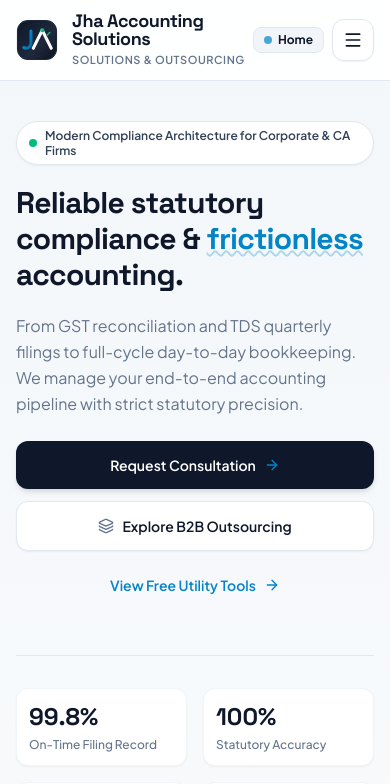
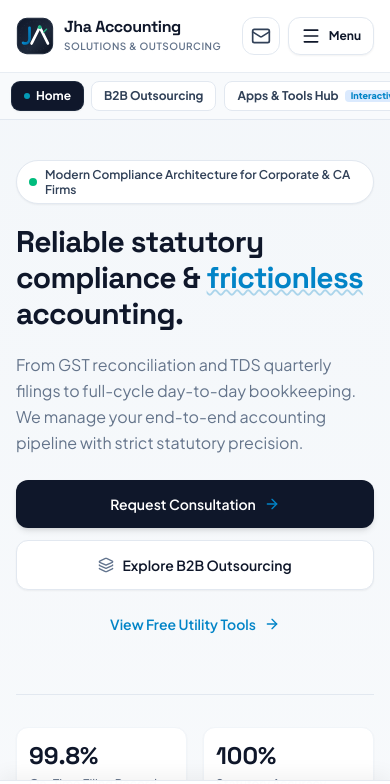
Before and after one commit to abu1020/jhacountingsolutions, a React (Vite) app: page / in a window 390 px wide. Shown: the top 784 px of the page. Built offline with nearby package versions, Linux system fonts and the light colour scheme.

Commit message:
feat: rebrand to JHA Accounting Solutions
- Update project metadata and version
- Implement icon-driven navigation system
- Add Vercel deployment configuration
- Optimize build environment and resolution paths

```diff
--- a/package.json
+++ b/package.json
@@ -1,7 +1,7 @@
 {
-  "name": "react-example",
+  "name": "jha-accounting-solutions",
   "private": true,
-  "version": "0.0.0",
+  "version": "0.1.0",
   "type": "module",
   "scripts": {
     "dev": "vite --port=3000 --host=0.0.0.0",
@@ -27,7 +27,6 @@
     "@types/react": "^19.3.0",
     "@types/react-dom": "^19.3.0",
     "autoprefixer": "^10.4.21",
-    "esbuild": "^0.25.0",
     "tailwindcss": "^4.3.3",
     "tsx": "^4.21.0",
     "typescript": "^7.0.2",
--- a/src/App.tsx
+++ b/src/App.tsx
@@ -36,7 +36,10 @@ import {
   FolderLock,
   TrendingDown,
   Percent,
-  Play
+  Play,
+  Home,
+  Users,
+  Cpu
 } from 'lucide-react';
 
 // =========================================================================
@@ -71,13 +74,13 @@ const APP_CONFIG = {
     operatingHours: "Monday – Saturday : 09:30 AM – 07:00 PM IST"
   },
   navigation: [
-    { id: 'home', label: 'Home' },
-    { id: 'outsourcing', label: 'B2B Outsourcing' },
-    { id: 'tools', label: 'Apps & Tools Hub', badge: 'Interactive' },
-    { id: 'blog', label: 'Accounting Blog' },
-    { id: 'analytics', label: 'Analytics Dashboard' },
-    { id: 'social', label: 'Social Hub' },
-    { id: 'contact', label: 'Contact' }
+    { id: 'home', label: 'Home', iconName: 'home' },
+    { id: 'outsourcing', label: 'B2B Outsourcing', iconName: 'layers' },
+    { id: 'tools', label: 'Apps & Tools Hub', badge: 'Interactive', iconName: 'cpu' },
+    { id: 'blog', label: 'Accounting Blog', iconName: 'book-open' },
+    { id: 'analytics', label: 'Analytics Dashboard', iconName: 'bar-chart' },
+    { id: 'social', label: 'Social Hub', iconName: 'share' },
+    { id: 'contact', label: 'Contact', iconName: 'mail' }
   ],
   services: [
     {
@@ -369,6 +372,27 @@ export default function App() {
     }
   };
 
+  const renderNavIcon = (iconName?: string) => {
+    switch (iconName) {
+      case 'home':
+        return <Home className="w-5 h-5 shrink-0" />;
+      case 'layers':
+        return <Layers className="w-5 h-5 shrink-0" />;
+      case 'cpu':
+        return <Cpu className="w-5 h-5 shrink-0" />;
+      case 'book-open':
+        return <BookOpen className="w-5 h-5 shrink-0" />;
+      case 'bar-chart':
+        return <BarChart3 className="w-5 h-5 shrink-0" />;
+      case 'share':
+        return <Share2 className="w-5 h-5 shrink-0" />;
+      case 'mail':
+        return <Mail className="w-5 h-5 shrink-0" />;
+      default:
+        return <Layers className="w-5 h-5 shrink-0" />;
+    }
+  };
+
   // Blog articles database
   const blogPosts: BlogPost[] = [
     {
@@ -561,16 +585,17 @@ Furthermore, under Section 206AA, failure to furnish a valid PAN mandates tax de
       )}
 
       {/* 2. HEADER & NAVIGATION */}
-      <header className="sticky top-0 z-50 bg-white/85 backdrop-blur-md border-b border-brand-subtle transition-all duration-200">
-        <div className="max-w-7xl mx-auto px-4 sm:px-6 lg:px-8 h-20 flex items-center justify-between">
-
-          <button onClick={() => setActiveTab('home')} className="flex items-center gap-3.5 group focus:outline-none text-left">
-            <BrandLogo size={42} />
-            <div>
-              <span className="font-display font-bold text-lg sm:text-xl tracking-tight text-brand-slate block leading-none group-hover:text-brand-accent transition-colors">
-                {APP_CONFIG.branding.name}
+      <header className="sticky top-0 z-50 bg-white/90 backdrop-blur-md border-b border-brand-subtle transition-all duration-200">
+        <div className="max-w-7xl mx-auto px-4 sm:px-6 lg:px-8 h-18 sm:h-20 flex items-center justify-between">
+
+          {/* Brand Identity / Logo */}
+          <button onClick={() => setActiveTab('home')} className="flex items-center gap-2.5 sm:gap-3.5 group focus:outline-none text-left">
+            <BrandLogo size={38} />
+            <div className="flex flex-col">
+              <span className="font-display font-extrabold text-base sm:text-xl tracking-tight text-brand-slate leading-none group-hover:text-brand-accent transition-colors">
+                Jha Accounting
               </span>
-              <span className="text-[11px] font-semibold text-brand-muted tracking-wider uppercase block mt-1">
+              <span className="text-[10px] sm:text-[11px] font-semibold text-brand-muted tracking-wider uppercase mt-1">
                 Solutions &amp; Outsourcing
               </span>
             </div>
@@ -601,35 +626,111 @@ Furthermore, under Section 206AA, failure to furnish a valid PAN mandates tax de
           <div className="flex items-center gap-2 sm:gap-3">
             <button
               onClick={() => setActiveTab('contact')}
-              className="hidden sm:inline-flex items-center gap-2 bg-brand-slate hover:bg-brand-accent text-white px-5 py-2.5 rounded-lg text-sm font-semibold transition-all shadow-sm active:scale-95"
+              className="hidden sm:inline-flex items-center gap-2 bg-brand-slate hover:bg-brand-accent text-white px-5 py-2.5 rounded-xl text-sm font-semibold transition-all shadow-sm active:scale-95"
             >
               <span>Get in Touch</span>
               <ArrowRight className="w-4 h-4" />
             </button>
 
-            {/* Mobile Current Active Tab Indicator Badge */}
-            <div className="lg:hidden flex items-center gap-1.5 px-2.5 py-1 rounded-lg bg-slate-100 border border-slate-200 text-brand-slate text-xs font-bold">
-              <span className="w-2 h-2 rounded-full bg-brand-accent animate-pulse"></span>
-              <span className="truncate max-w-[110px] sm:max-w-none">
-                {APP_CONFIG.navigation.find(n => n.id === activeTab)?.label || 'Menu'}
+            {/* Mobile Direct Inquire Quick Button */}
+            <button
+              onClick={() => setActiveTab('contact')}
+              className="sm:hidden p-2 text-slate-700 hover:text-brand-accent hover:bg-slate-100 rounded-xl border border-slate-200 transition-colors"
+              aria-label="Direct Contact"
+              title="Contact Us"
+            >
+              <Mail className="w-5 h-5" />
+            </button>
+
+            {/* Redesigned Mobile Menu Toggle Button */}
+            <button
+              onClick={() => setMobileMenuOpen(true)}
+              className="lg:hidden flex items-center gap-2 px-3 py-2 text-brand-slate hover:bg-slate-100 rounded-xl border border-slate-200 bg-white shadow-xs focus:outline-none transition-all active:scale-95"
+              aria-label="Open navigation menu"
+            >
+              <Menu className="w-5 h-5 text-brand-slate" />
+              <span className="text-xs font-bold text-brand-slate">Menu</span>
+            </button>
+          </div>
+        </div>
+
+        {/* Mobile Quick-Swipe Navigation Strip (Right below the header) */}
+        <div className="lg:hidden border-t border-slate-200/70 bg-slate-50/95 backdrop-blur-xs px-3 py-2 overflow-x-auto scrollbar-none flex items-center gap-2">
+          {APP_CONFIG.navigation.map((item) => {
+            const isSelected = activeTab === item.id;
+            return (
+              <button
+                key={item.id}
+                onClick={() => setActiveTab(item.id as any)}
+                className={`shrink-0 flex items-center gap-1.5 px-3 py-1.5 rounded-lg text-xs font-bold transition-all ${
+                  isSelected
+                    ? 'bg-slate-900 text-white shadow-sm ring-1 ring-slate-800'
+                    : 'bg-white border border-slate-200 text-slate-700 hover:text-slate-900 hover:bg-slate-100'
+                }`}
+              >
+                {isSelected && <span className="w-1.5 h-1.5 rounded-full bg-cyan-400 animate-pulse"></span>}
+                <span className="whitespace-nowrap">{item.label}</span>
+                {item.badge && (
+                  <span className={`text-[9px] px-1.5 py-0.2 rounded font-extrabold ${isSelected ? 'bg-cyan-500/20 text-cyan-300' : 'bg-blue-100 text-brand-accent'}`}>
+                    {item.badge}
                   </span>
-            </div>
-
-            <button
-              onClick={() => setMobileMenuOpen(!mobileMenuOpen)}
-              className="lg:hidden p-2.5 text-brand-slate hover:bg-slate-100 rounded-xl border border-slate-200 bg-white shadow-xs focus:outline-none"
-              aria-label="Toggle navigation menu"
-            >
-              {mobileMenuOpen ? <X className="w-5 h-5 text-brand-slate" /> : <Menu className="w-5 h-5 text-brand-slate" />}
-            </button>
-          </div>
-        </div>
-
-        {/* Mobile menu (Dynamically Rendered from APP_CONFIG) */}
+                )}
+              </button>
+            );
+          })}
+        </div>
+
+        {/* Redesigned Mobile Slide-Over Drawer with Backdrop */}
         {mobileMenuOpen && (
-          <div className="lg:hidden border-b border-brand-subtle bg-white px-4 pt-3 pb-6 space-y-1.5 shadow-xl animate-in slide-in-from-top duration-200">
-            <div className="text-[11px] font-bold uppercase tracking-wider text-slate-400 px-3 pb-1">
-              Navigation Menu
+          <div className="fixed inset-0 z-50 lg:hidden">
+            {/* Backdrop overlay */}
+            <div
+              className="fixed inset-0 bg-slate-950/70 backdrop-blur-xs transition-opacity"
+              onClick={() => setMobileMenuOpen(false)}
+            />
+
+            {/* Slide-over panel */}
+            <div className="fixed inset-y-0 right-0 max-w-xs sm:max-w-sm w-full bg-white shadow-2xl flex flex-col z-10 animate-in slide-in-from-right duration-200">
+              {/* Drawer Header */}
+              <div className="p-4 sm:p-5 border-b border-slate-100 flex items-center justify-between bg-slate-50">
+                <div className="flex items-center gap-3">
+                  <BrandLogo size={36} />
+                  <div>
+                    <div className="font-display font-bold text-sm text-brand-slate leading-tight">
+                      {APP_CONFIG.branding.name}
+                    </div>
+                    <div className="text-[10px] uppercase font-bold text-brand-accent tracking-wider">
+                      Navigation &amp; Portals
+                    </div>
+                  </div>
+                </div>
+                <button
+                  onClick={() => setMobileMenuOpen(false)}
+                  className="p-2 rounded-xl text-slate-500 hover:text-slate-800 hover:bg-slate-200 transition-colors"
+                  aria-label="Close menu"
+                >
+                  <X className="w-5 h-5" />
+                </button>
+              </div>
+
+              {/* Drawer Navigation Links */}
+              <div className="flex-1 overflow-y-auto p-4 space-y-2">
+                {/* Active View Status Indicator Card */}
+                <div className="bg-slate-900 text-white p-3.5 rounded-xl flex items-center justify-between shadow-sm">
+                  <div className="flex items-center gap-2.5">
+                    <span className="w-2.5 h-2.5 rounded-full bg-cyan-400 animate-pulse shrink-0"></span>
+                    <div>
+                      <div className="text-[10px] font-bold uppercase tracking-wider text-slate-400">Current View</div>
+                      <div className="text-sm font-bold text-white">
+                        {APP_CONFIG.navigation.find(n => n.id === activeTab)?.label || 'Overview'}
+                      </div>
+                    </div>
+                  </div>
+                  <span className="text-[10px] font-bold bg-cyan-500/20 text-cyan-300 px-2 py-0.5 rounded">Active</span>
+                </div>
+
+                <div className="text-[10px] font-bold uppercase tracking-wider text-slate-400 px-2 pt-2 pb-1">
+                  All Portals &amp; Modules
                 </div>
                 {APP_CONFIG.navigation.map((item) => {
                   const isSelected = activeTab === item.id;
@@ -640,15 +741,17 @@ Furthermore, under Section 206AA, failure to furnish a valid PAN mandates tax de
                         setActiveTab(item.id as any);
                         setMobileMenuOpen(false);
                       }}
-                  className={`w-full text-left px-4 py-3 rounded-xl text-sm font-semibold flex items-center justify-between transition-all ${
+                      className={`w-full text-left px-3.5 py-3 rounded-xl text-sm font-semibold flex items-center justify-between transition-all ${
                         isSelected
-                      ? 'bg-brand-slate text-white shadow-md ring-2 ring-brand-slate'
-                      : 'text-brand-slate hover:bg-slate-50 border border-transparent hover:border-slate-200'
+                          ? 'bg-slate-900 text-white shadow-md ring-1 ring-slate-800'
+                          : 'text-slate-700 hover:bg-slate-50 hover:text-brand-slate border border-slate-100'
                       }`}
                     >
-                  <div className="flex items-center gap-2.5">
-                    <span className={`w-2 h-2 rounded-full ${isSelected ? 'bg-brand-accent' : 'bg-slate-300'}`}></span>
-                    <span className={isSelected ? 'text-white font-bold' : 'text-slate-800'}>
+                      <div className="flex items-center gap-3">
+                        <span className={isSelected ? 'text-brand-accent' : 'text-slate-400'}>
+                          {renderNavIcon(item.iconName)}
+                        </span>
+                        <span className={isSelected ? 'font-bold text-white' : 'font-medium'}>
                           {item.label}
                         </span>
                       </div>
@@ -656,38 +759,60 @@ Furthermore, under Section 206AA, failure to furnish a valid PAN mandates tax de
                         <span className={`text-[10px] px-2 py-0.5 rounded-full font-bold ${
                           isSelected
                             ? 'bg-brand-accent text-white'
-                        : 'bg-brand-accent/10 text-brand-accent border border-brand-accent/20'
+                            : 'bg-blue-50 text-brand-accent border border-blue-200'
                         }`}>
                           {item.badge}
                         </span>
                       ) : (
                         isSelected && (
-                      <span className="text-[11px] font-medium text-emerald-400 flex items-center gap-1">
-                        Active
-                      </span>
+                          <span className="w-2 h-2 rounded-full bg-emerald-400 shadow-sm"></span>
                         )
                       )}
                     </button>
                   );
                 })}
-            <div className="pt-2">
+
+                <div className="pt-4 border-t border-slate-100 space-y-2">
+                  <div className="text-[10px] font-bold uppercase tracking-wider text-slate-400 px-2 pb-1">
+                    Direct Contact Channels
+                  </div>
+                  <a
+                    href={`tel:${APP_CONFIG.branding.phone}`}
+                    className="flex items-center gap-3 px-3.5 py-2.5 rounded-xl text-xs font-semibold text-slate-700 bg-slate-50 hover:bg-slate-100 border border-slate-200"
+                  >
+                    <PhoneCall className="w-4 h-4 text-emerald-600 shrink-0" />
+                    <span>{APP_CONFIG.branding.phone}</span>
+                  </a>
+                  <a
+                    href={`mailto:${APP_CONFIG.branding.inquiryEmail}`}
+                    className="flex items-center gap-3 px-3.5 py-2.5 rounded-xl text-xs font-semibold text-slate-700 bg-slate-50 hover:bg-slate-100 border border-slate-200 break-all"
+                  >
+                    <Mail className="w-4 h-4 text-brand-accent shrink-0" />
+                    <span>{APP_CONFIG.branding.inquiryEmail}</span>
+                  </a>
+                </div>
+              </div>
+
+              {/* Drawer Footer CTA */}
+              <div className="p-4 border-t border-slate-100 bg-slate-50">
                 <button
                   onClick={() => {
                     setActiveTab('contact');
                     setMobileMenuOpen(false);
                   }}
-                className="w-full flex items-center justify-center gap-2 bg-brand-accent hover:bg-brand-accentHover text-white px-4 py-3 rounded-xl text-sm font-bold shadow-sm"
+                  className="w-full flex items-center justify-center gap-2 bg-brand-slate hover:bg-brand-accent text-white px-4 py-3 rounded-xl text-sm font-bold shadow-md transition-all active:scale-95"
                 >
                   <span>Request Consultation</span>
-                <ArrowRight className="w-4 h-4" />
-              </button>
+                  <ArrowRight className="w-4 h-4 text-brand-accent" />
+                </button>
+              </div>
             </div>
           </div>
         )}
       </header>
 
       {/* 3. MAIN DYNAMIC VIEW CONTAINER */}
-      <main className="flex-grow">
+      <main className="flex-grow pb-24 lg:pb-0">
 
         {/* =============================================================== */}
         {/* VIEW: HOME                                                      */}
@@ -1713,6 +1838,62 @@ Furthermore, under Section 206AA, failure to furnish a valid PAN mandates tax de
 
       </main>
 
+      {/* 4. MOBILE BOTTOM APP DOCK (NATIVE APP STYLE) */}
+      <div className="fixed bottom-0 inset-x-0 z-40 bg-white/95 backdrop-blur-md border-t border-slate-200/90 shadow-[0_-4px_20px_rgba(0,0,0,0.06)] lg:hidden px-2 py-1.5 flex items-center justify-around">
+        <button
+          onClick={() => setActiveTab('home')}
+          className={`flex flex-col items-center justify-center py-1 px-2.5 rounded-xl transition-all ${
+            activeTab === 'home' ? 'text-brand-accent font-bold' : 'text-slate-500 hover:text-slate-800'
+          }`}
+        >
+          <Home className={`w-5 h-5 ${activeTab === 'home' ? 'text-brand-accent stroke-[2.5]' : 'stroke-[1.75]'}`} />
+          <span className="text-[10px] mt-0.5 tracking-tight font-medium">Home</span>
+          {activeTab === 'home' && <span className="w-1 h-1 rounded-full bg-brand-accent mt-0.5"></span>}
+        </button>
+
+        <button
+          onClick={() => setActiveTab('outsourcing')}
+          className={`flex flex-col items-center justify-center py-1 px-2.5 rounded-xl transition-all ${
+            activeTab === 'outsourcing' ? 'text-brand-accent font-bold' : 'text-slate-500 hover:text-slate-800'
+          }`}
+        >
+          <Layers className={`w-5 h-5 ${activeTab === 'outsourcing' ? 'text-brand-accent stroke-[2.5]' : 'stroke-[1.75]'}`} />
+          <span className="text-[10px] mt-0.5 tracking-tight font-medium">Outsource</span>
+          {activeTab === 'outsourcing' && <span className="w-1 h-1 rounded-full bg-brand-accent mt-0.5"></span>}
+        </button>
+
+        <button
+          onClick={() => setActiveTab('tools')}
+          className={`flex flex-col items-center justify-center py-1 px-2.5 rounded-xl transition-all relative ${
+            activeTab === 'tools' ? 'text-brand-accent font-bold' : 'text-slate-500 hover:text-slate-800'
+          }`}
+        >
+          <Calculator className={`w-5 h-5 ${activeTab === 'tools' ? 'text-brand-accent stroke-[2.5]' : 'stroke-[1.75]'}`} />
+          <span className="text-[10px] mt-0.5 tracking-tight font-medium">Tools Hub</span>
+          <span className="absolute 0 top-0.5 right-2 w-2 h-2 rounded-full bg-emerald-500 ring-2 ring-white"></span>
+          {activeTab === 'tools' && <span className="w-1 h-1 rounded-full bg-brand-accent mt-0.5"></span>}
+        </button>
+
+        <button
+          onClick={() => setActiveTab('blog')}
+          className={`flex flex-col items-center justify-center py-1 px-2.5 rounded-xl transition-all ${
+            activeTab === 'blog' ? 'text-brand-accent font-bold' : 'text-slate-500 hover:text-slate-800'
+          }`}
+        >
+          <BookOpen className={`w-5 h-5 ${activeTab === 'blog' ? 'text-brand-accent stroke-[2.5]' : 'stroke-[1.75]'}`} />
+          <span className="text-[10px] mt-0.5 tracking-tight font-medium">Blog</span>
+          {activeTab === 'blog' && <span className="w-1 h-1 rounded-full bg-brand-accent mt-0.5"></span>}
+        </button>
+
+        <button
+          onClick={() => setMobileMenuOpen(true)}
+          className="flex flex-col items-center justify-center py-1 px-2.5 rounded-xl text-slate-500 hover:text-slate-800 transition-all"
+        >
+          <Menu className="w-5 h-5 stroke-[1.75]" />
+          <span className="text-[10px] mt-0.5 tracking-tight font-medium">More</span>
+        </button>
+      </div>
+
       {/* Push Notifications Modal */}
       {notificationModalOpen && (
         <div className="fixed inset-0 z-50 bg-slate-950/80 backdrop-blur-md flex items-center justify-center p-4">
@@ -1813,8 +1994,8 @@ Furthermore, under Section 206AA, failure to furnish a valid PAN mandates tax de
         <div className="max-w-7xl mx-auto px-4 sm:px-6 lg:px-8 pt-8 flex flex-col sm:flex-row items-center justify-between gap-4 text-xs text-slate-500">
           <div>© {new Date().getFullYear()} {APP_CONFIG.branding.name}. All rights reserved.</div>
           <div className="flex items-center gap-6">
-            <a href="#privacy" onClick={(e) => { e.preventDefault(); alert('Privacy Protocol: All client financial ledgers, GST credentials, and business figures are kept strictly confidential under non-disclosure obligations.'); }} className="hover:text-slate-400">Data Privacy Protocol</a>
-            <a href="#terms" onClick={(e) => { e.preventDefault(); alert('Terms of Engagement: Service delivery and reconciliation timelines are subject to timely receipt of input invoices and bank statements.'); }} className="hover:text-slate-400">Terms of Engagement</a>
+            <a href="#privacy" onClick={(e) => { e.preventDefault(); showToast('🔒 All client ledgers and tax records are strictly secured under mutual Non-Disclosure Agreements.'); }} className="hover:text-slate-400">Data Privacy Protocol</a>
+            <a href="#terms" onClick={(e) => { e.preventDefault(); showToast('📋 Terms: Turnaround timelines are SLA-backed upon receipt of source invoices and statements.'); }} className="hover:text-slate-400">Terms of Engagement</a>
           </div>
         </div>
       </footer>
--- a/vite.config.ts
+++ b/vite.config.ts
@@ -1,14 +1,17 @@
 import tailwindcss from '@tailwindcss/vite';
 import react from '@vitejs/plugin-react';
+import {fileURLToPath} from 'url';
 import path from 'path';
 import {defineConfig} from 'vite';
+
+const currentDir = path.dirname(fileURLToPath(import.meta.url));
 
 export default defineConfig(() => {
   return {
     plugins: [react(), tailwindcss()],
     resolve: {
       alias: {
-        '@': path.resolve(__dirname, '.'),
+        '@': path.resolve(currentDir, '.'),
       },
     },
     server: {
```
Also changed, not shown: vercel.json (added), 2 other files (tests, documents, lock files or other folders). Lines whose indentation alone changed are shown as unchanged.
